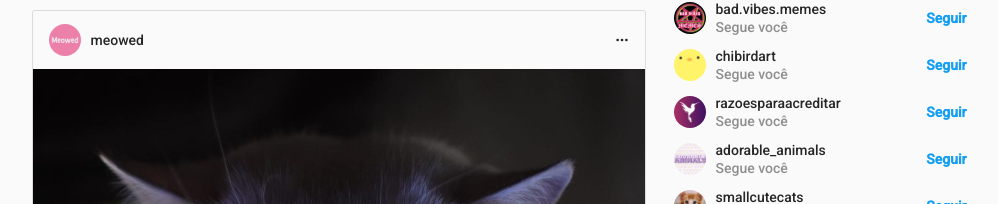
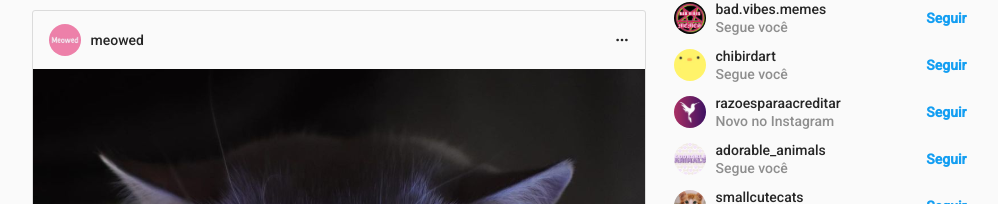
Before and after one commit to SergioTrajano/Instragram-React, a React (Create React App) app: page / in a window 1280 px wide. Shown: the part 214-418 px from the top of the page, without its empty margins (141-1139 px from the left). Built offline with nearby package versions, Linux system fonts and the light colour scheme.

Commit message:
Correção da barra lateral

```diff
--- a/src/components/Sidebar.js
+++ b/src/components/Sidebar.js
@@ -5,23 +5,28 @@ export default function Sidebar() {
     const suggestions = [
         {
             image: "assets/img/bad.vibes.memes.svg",
-            user: "bad.vibes.memes"
+            user: "bad.vibes.memes",
+            status: "Segue você"
         },
         {
             image: "assets/img/chibirdart.svg",
-            user: "chibirdart"
+            user: "chibirdart",
+            status: "Segue você"
         },
         {
             image: "assets/img/razoesparaacreditar.svg",
-            user: "razoesparaacreditar"
+            user: "razoesparaacreditar",
+            status: "Novo no Instagram"
         },
         {
             image: "assets/img/adorable_animals.svg",
-            user: "adorable_animals"
+            user: "adorable_animals",
+            status: "Segue você"
         },
         {
             image: "assets/img/smallcutecats.svg",
-            user: "smallcutecats"
+            user: "smallcutecats",
+            status: "Segue você"
         }
     ];
 
@@ -35,7 +40,7 @@ export default function Sidebar() {
                 <div>Ver tudo</div>
             </div>
 
-            {suggestions.map(s => <Suggestion image={s.image} user={s.user} />)}
+            {suggestions.map(s => <Suggestion image={s.image} user={s.user} status={s.status}/>)}
 
         </div>
 
--- a/src/components/Suggestion.js
+++ b/src/components/Suggestion.js
@@ -5,7 +5,7 @@ export default function Suggestion(props) {
             <img src={props.image} alt="" />
             <div className="texto">
             <div className="nome">{props.user}</div>
-            <div className="razao">Segue você</div>
+            <div className="razao">{props.status}</div>
             </div>
         </div>
 
```
